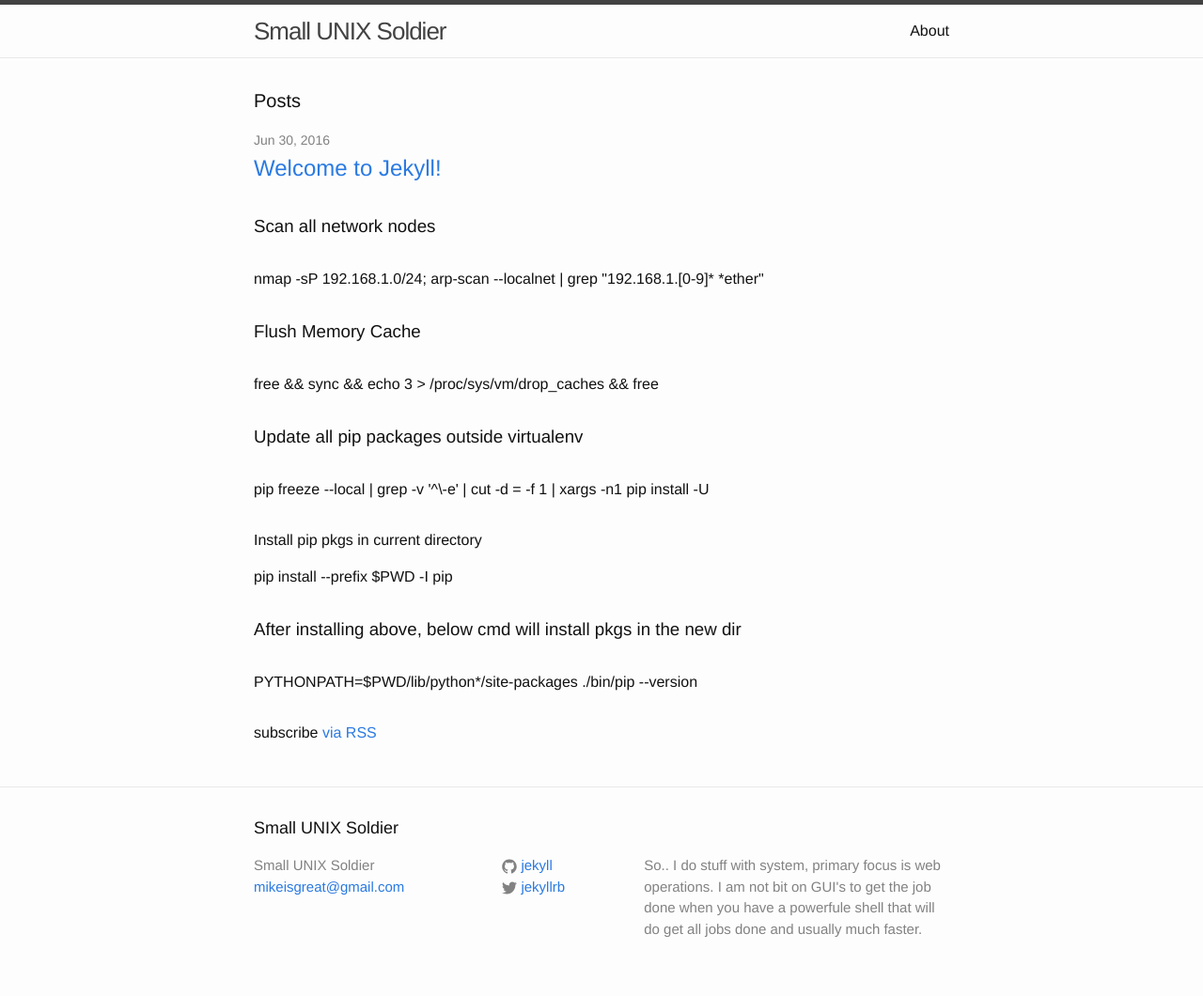
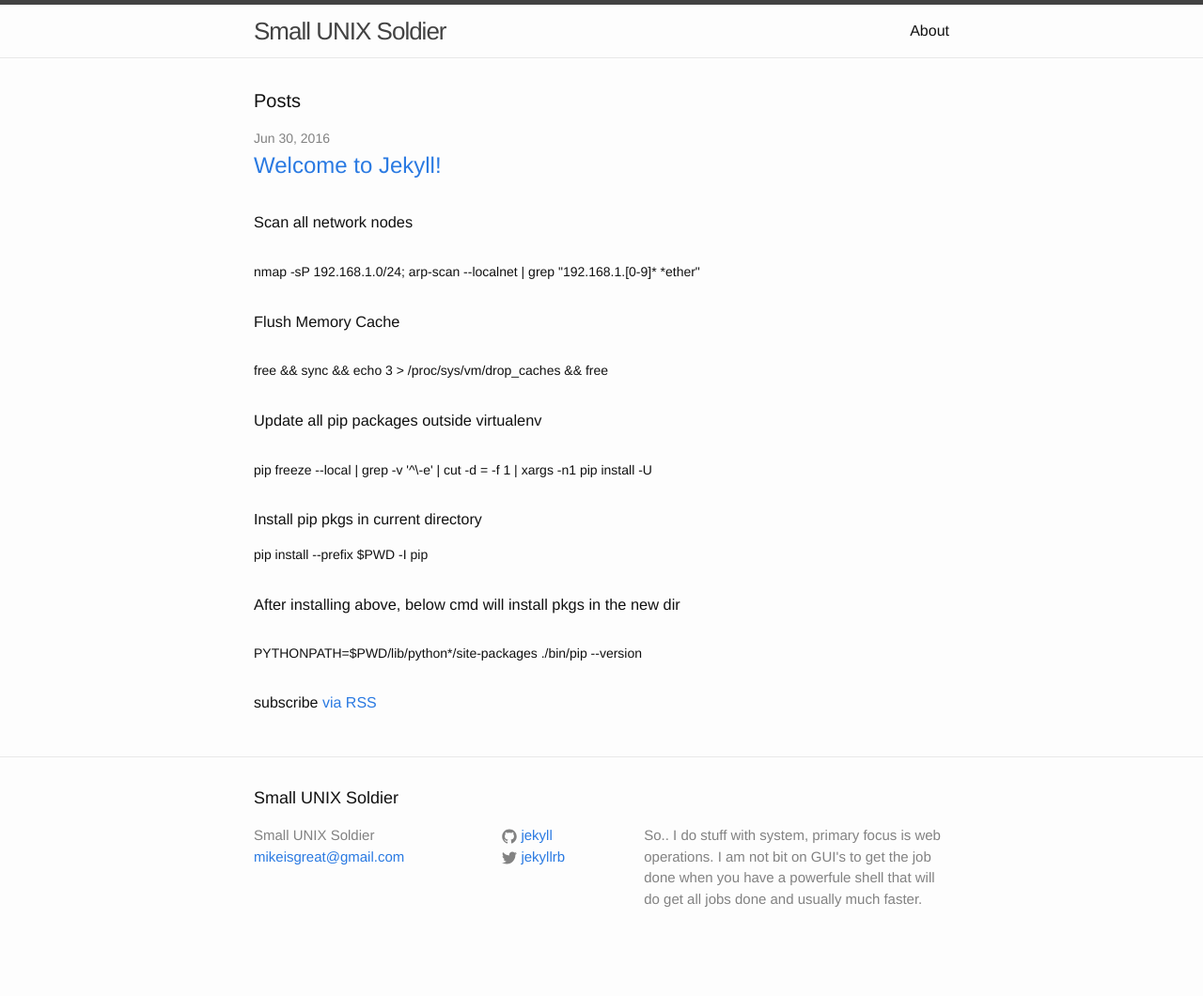
Before and after one commit to fleas/fleas.github.io, a Jekyll site: the page built from index.html, in a window 1280 px wide. Shown: the whole page at 94% size. Built offline with Jekyll 4.4.1, drawn with Linux system fonts in a browser that asks for light colours; after the commit the page ends 1028 px from its top, so only the background shows below that.

Commit message:
style breakage

```diff
--- a/_sass/_layout.scss
+++ b/_sass/_layout.scss
@@ -181,8 +181,13 @@
 
     > li {
         margin-bottom: $spacing-unit;
+        font-size: $small-font-size;
     }
+    > h3 {
+        font-weight:600;
 }
+}
+
 
 .post-meta {
     font-size: $small-font-size;
```
